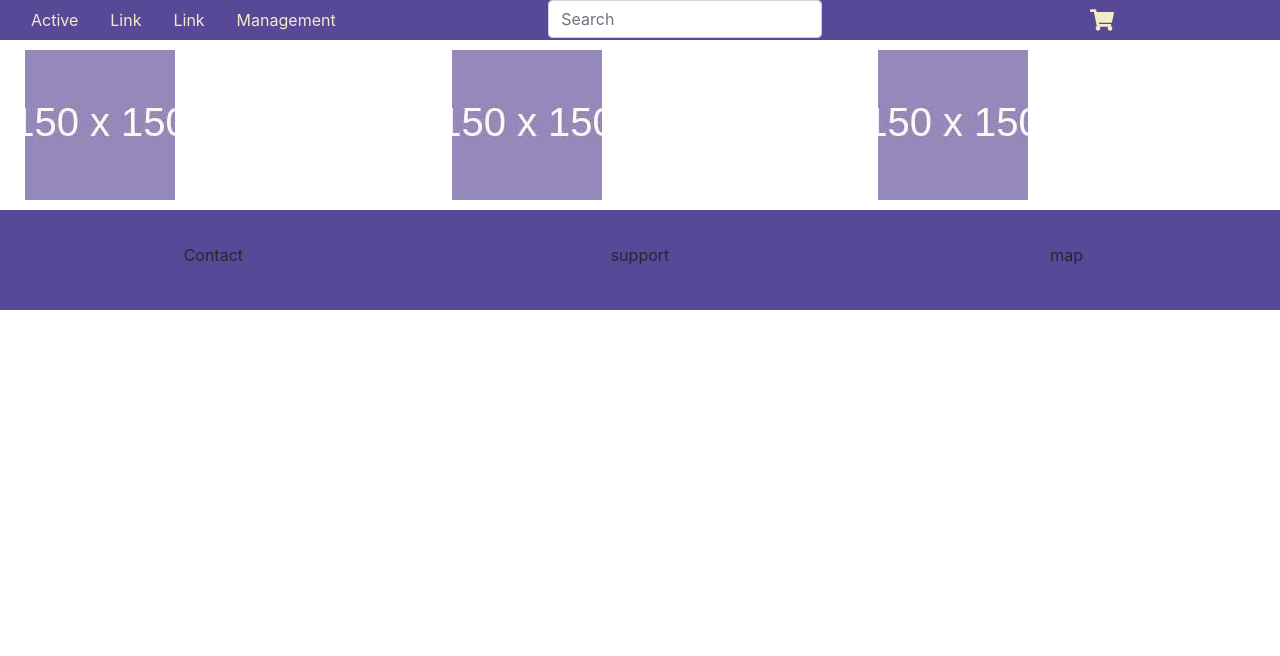
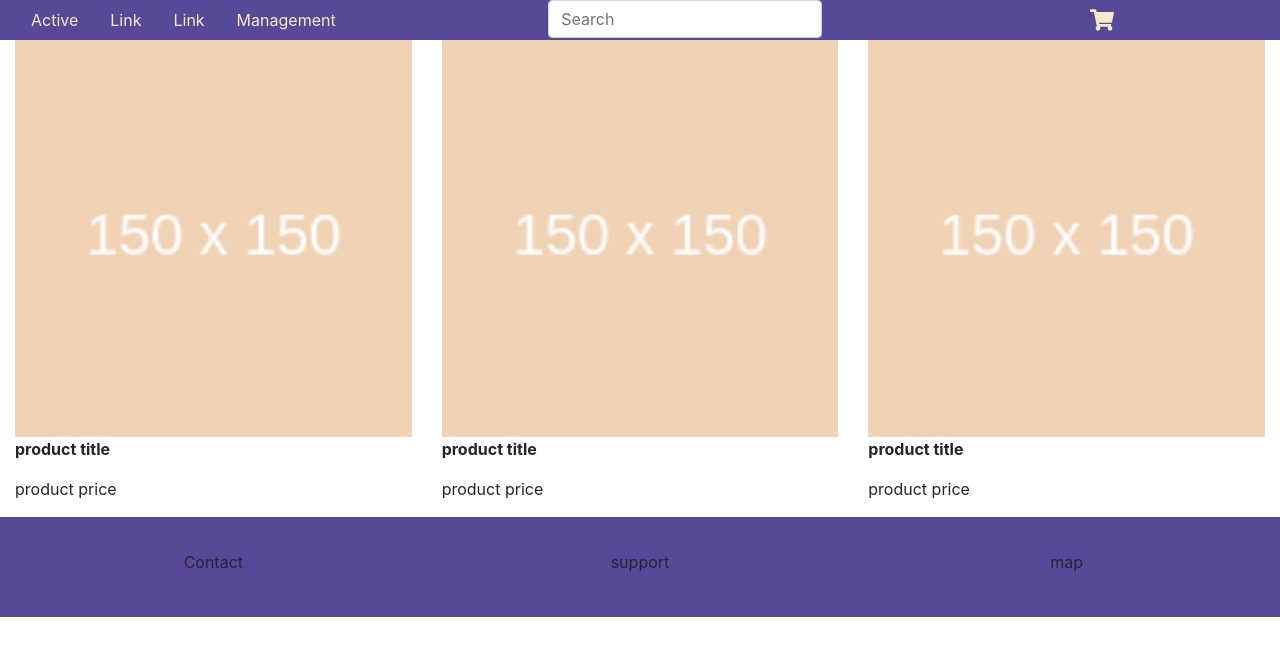
Before and after one commit to somayehbd/ecommerce, a React (Create React App) app: page / in a window 1280 px wide. Shown: the top 656 px of the page. Built offline with nearby package versions, Linux system fonts and the light colour scheme.

Commit message:
improve: change the style of picture

```diff
--- a/src/components/layout/Layout.module.css
+++ b/src/components/layout/Layout.module.css
@@ -4,5 +4,5 @@
 }
 .footer{
     height: 100px;
-    background: #574898;
+    background:#574898;;
 }
--- a/src/components/productbox/ProductBox.js
+++ b/src/components/productbox/ProductBox.js
@@ -1,9 +1,13 @@
-import noimage from "./assets/productimg.jpg"
+import noimage from "./assets/productimg.png"
 import style from './ProductBox.module.css'
 
 const ProductBox = () => {
     return (<>
         <img className={style.img} src={noimage}></img>
+        <div className={style.productontent}>
+            <p>product title</p>
+            <p>product price</p>
+        </div>
     </>
 
     )
--- a/src/components/productbox/ProductBox.module.css
+++ b/src/components/productbox/ProductBox.module.css
@@ -1,3 +1,12 @@
 .img{
-    margin: 10px;
+    width: 100%;
 }
+.productontent{
+    align-items: center;
+    justify-content: center;
+    width: 100%;
+    cursor: pointer;
+}
+.productontent p:first-child {
+    font-weight: bold;
+  }
```
Also changed, not shown: src/components/productbox/assets/productimg.jpg (deleted), src/components/productbox/assets/productimg.png (added).
